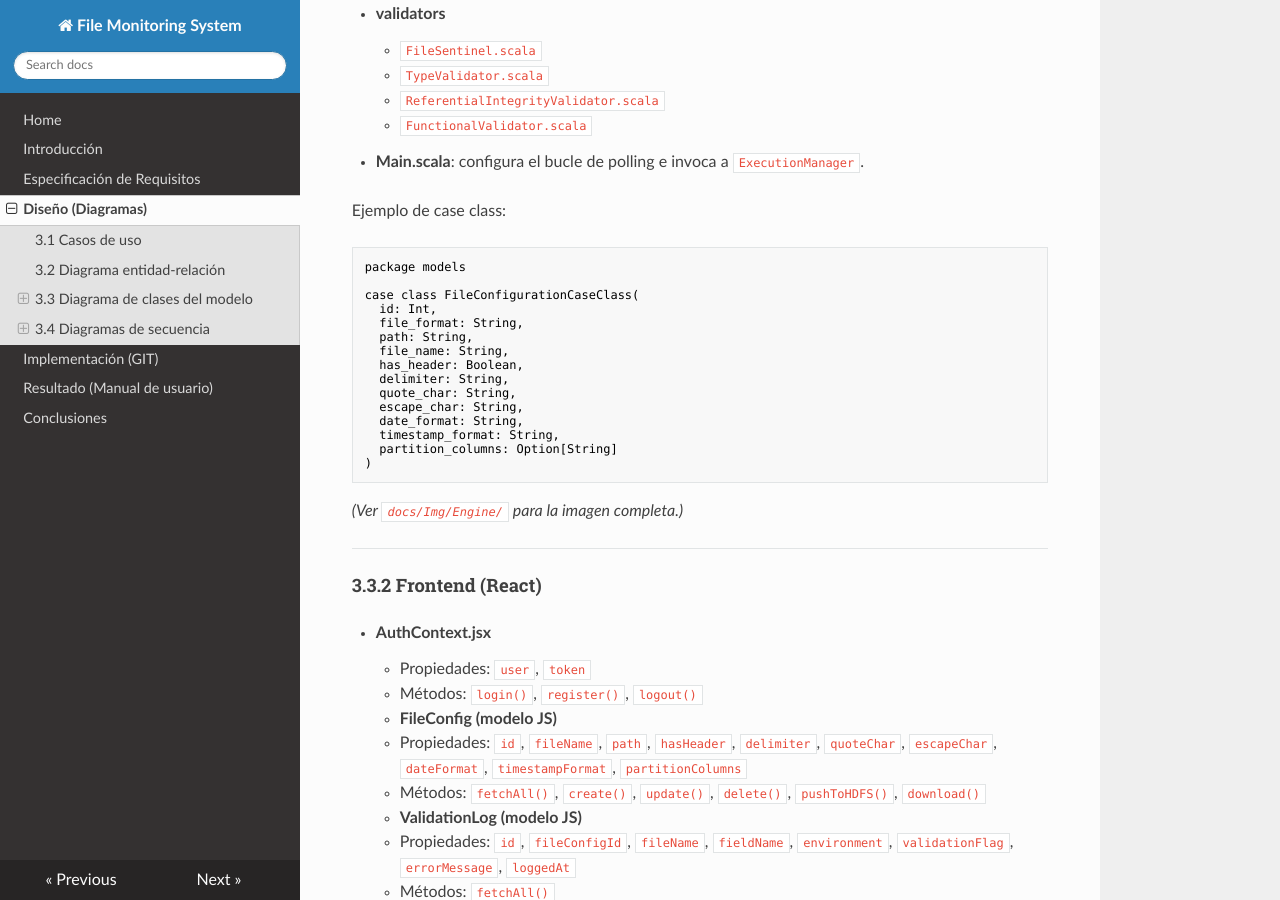
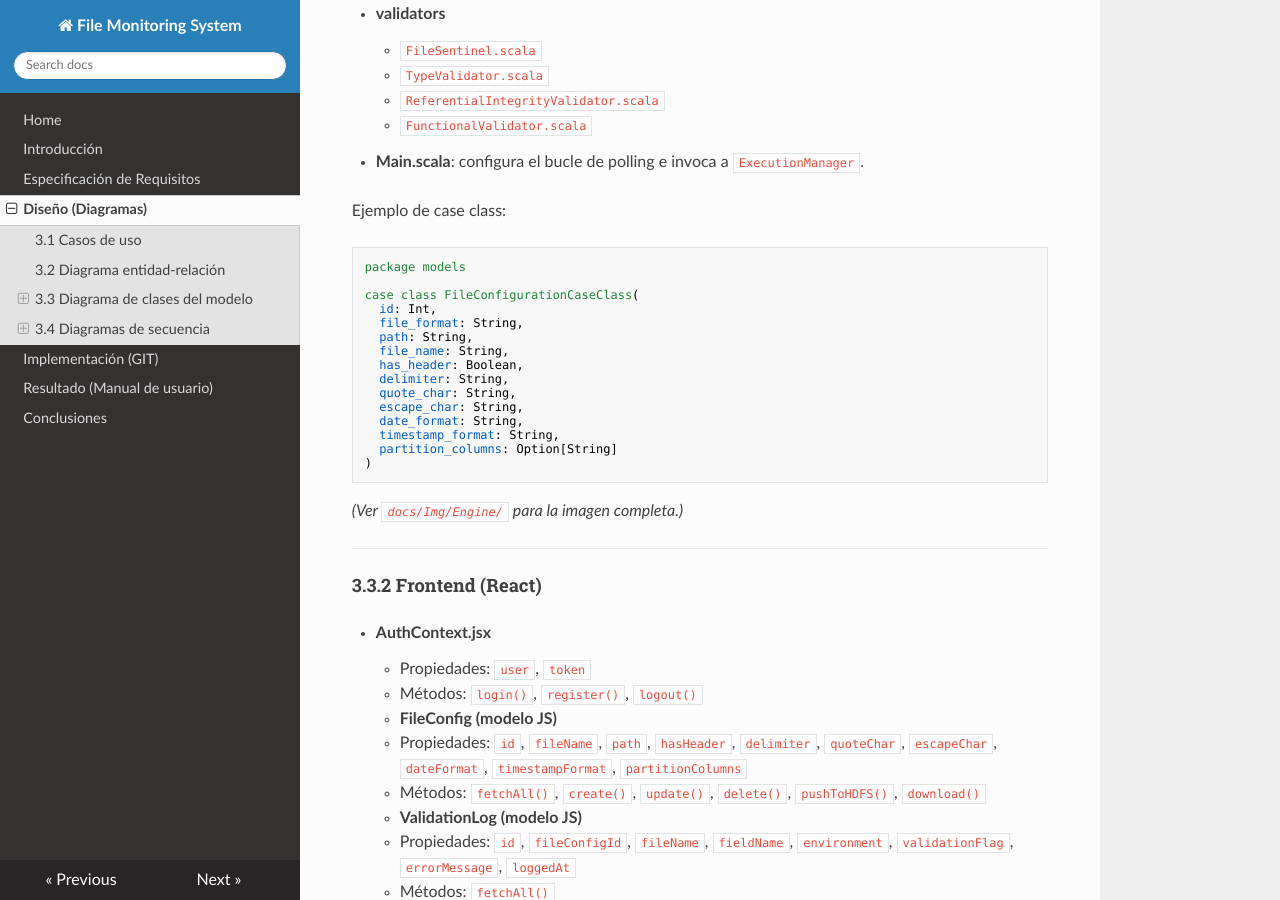
Before and after one commit to JuanraDAM/FileMonitoringSystem, an MkDocs documentation site: the page built from docs/03-diseno.md, in a window 1280 px wide and 900 px high, scrolled down 6021 px. Built offline with MkDocs 1.6.1, drawn with Linux system fonts in a browser that asks for light colours; nearby versions of some CDN libraries; some of the changed lines change nothing that is shown.

Commit message:
fix: github pages

```diff
--- a/mkdocs.yml
+++ b/mkdocs.yml
@@ -1,20 +1,20 @@
 site_name: "File Monitoring System"
 site_url: "https://juanradam.github.io/FileMonitoringSystem/"
 
-# MkDocs leerá los .md desde docs/ y generará el HTML en site/
 docs_dir: docs
 site_dir: site
-
-# Usamos URL con .html porque estamos en un subdirectorio de GitHub Pages
 use_directory_urls: false
 
 theme:
-  name: readthedocs
+  name: readthedocs     # ← tema Read the Docs, muy estable con código
 
 markdown_extensions:
   - toc:
-      permalink: true
-  - admonition
+      permalink: true   # añade enlaces “§” junto a cada título
+  - admonition         # para bloques tipo nota/advertencia
+  - fenced_code        # fuerza triple-backticks para todo bloque de código
+  - codehilite:
+      guess_lang: false # resaltado sin “adivinar” el lenguaje
 
 nav:
   - Home: index.md
```
